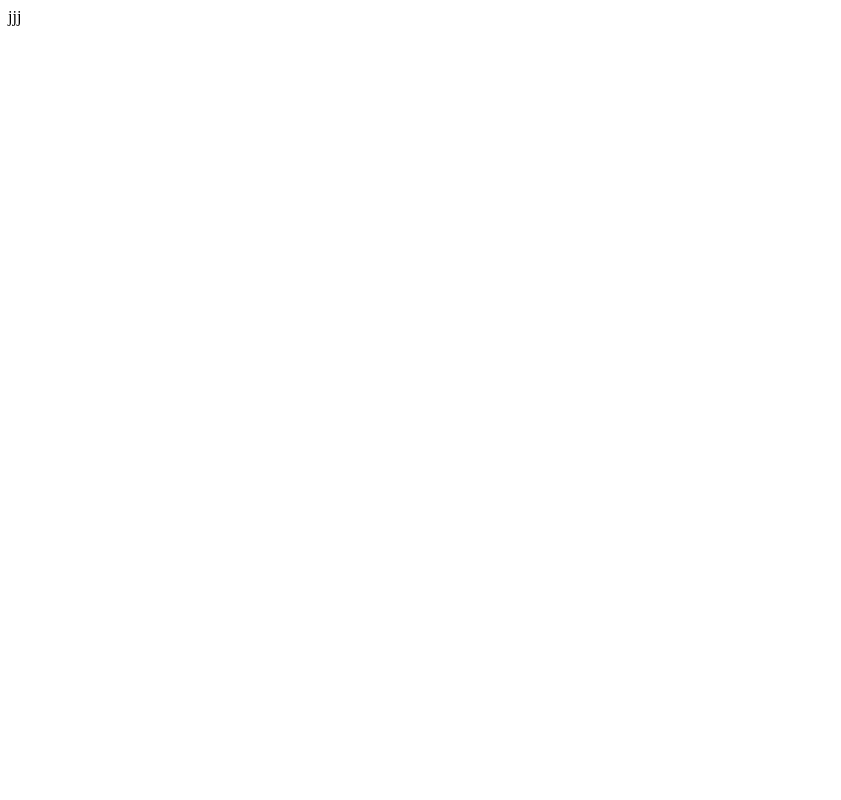
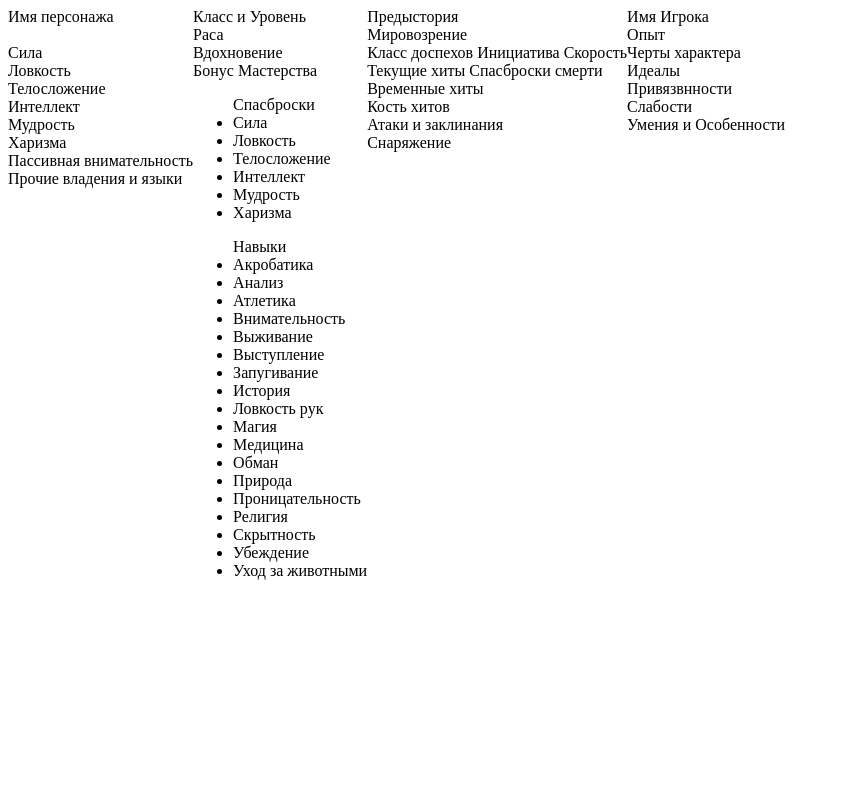
Before and after one commit to AlexBurkov/dnd, a Node server app: page /create-character in a window 1280 px wide. Before the commit the part shown is almost empty. Shown: the whole page, without its empty margins (0-841 px from the left). Run offline with Node 20, Linux system fonts and the light colour scheme; some libraries are stand-ins or nearby versions.

Commit message:
html страница игрока

```diff
--- a/app/views/character/create.hbs
+++ b/app/views/character/create.hbs
@@ -1 +1,65 @@
-jjj
+<div style="float:left">
+	Имя персонажа
+	<br/>
+	<br/>Сила
+	<br/>Ловкость
+	<br/>Телосложение
+	<br/>Интеллект
+	<br/>Мудрость
+	<br/>Харизма
+	<br/>Пассивная внимательность
+	<br/>Прочие владения и языки
+</div>
+<div style="float:left">
+	Класс и Уровень
+	<br/>Раса
+	<br/>Вдохновение
+	<br/>Бонус Мастерства
+	<ul>Спасброски
+		<li>Сила</li>
+		<li>Ловкость</li>
+		<li>Телосложение</li>
+		<li>Интеллект</li>
+		<li>Мудрость</li>
+		<li>Харизма</li>
+	</ul>
+	<ul>Навыки
+		<li>Акробатика</li>
+		<li>Анализ</li>
+		<li>Атлетика</li>
+		<li>Внимательность</li>
+		<li>Выживание</li>
+		<li>Выступление</li>
+		<li>Запугивание</li>
+		<li>История</li>
+		<li>Ловкость рук</li>
+		<li>Магия</li>
+		<li>Медицина</li>
+		<li>Обман</li>
+		<li>Природа</li>
+		<li>Проницательность</li>
+		<li>Религия</li>
+		<li>Скрытность</li>
+		<li>Убеждение</li>
+		<li>Уход за животными</li>
+	</ul>
+</div>
+<div style="float:left">
+	Предыстория
+	<br/>Мировозрение
+	<br/>Класс доспехов Инициатива Скорость
+	<br/>Текущие хиты Спасброски смерти
+	<br/>Временные хиты
+	<br/>Кость хитов
+	<br/>Атаки и заклинания
+	<br/>Снаряжение
+</div>
+<div style="float:left">
+	Имя Игрока
+	<br/>Опыт
+	<br/> Черты характера
+	<br/>Идеалы
+	<br/>Привязвнности
+	<br/>Слабости
+	<br/>Умения и Особенности
+</div>
```
